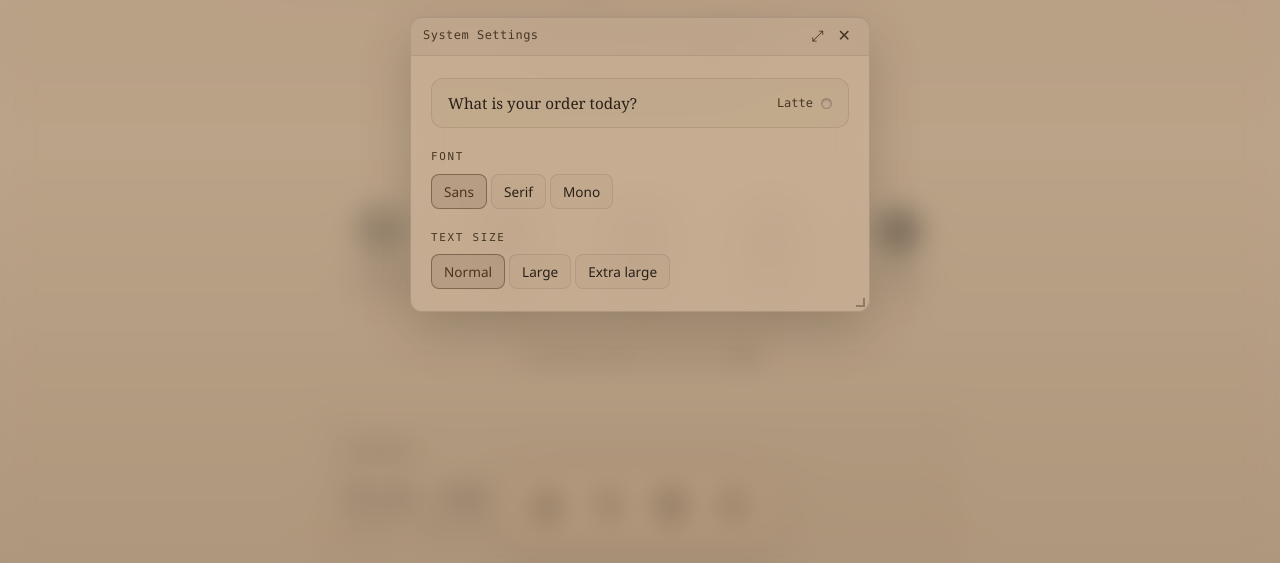
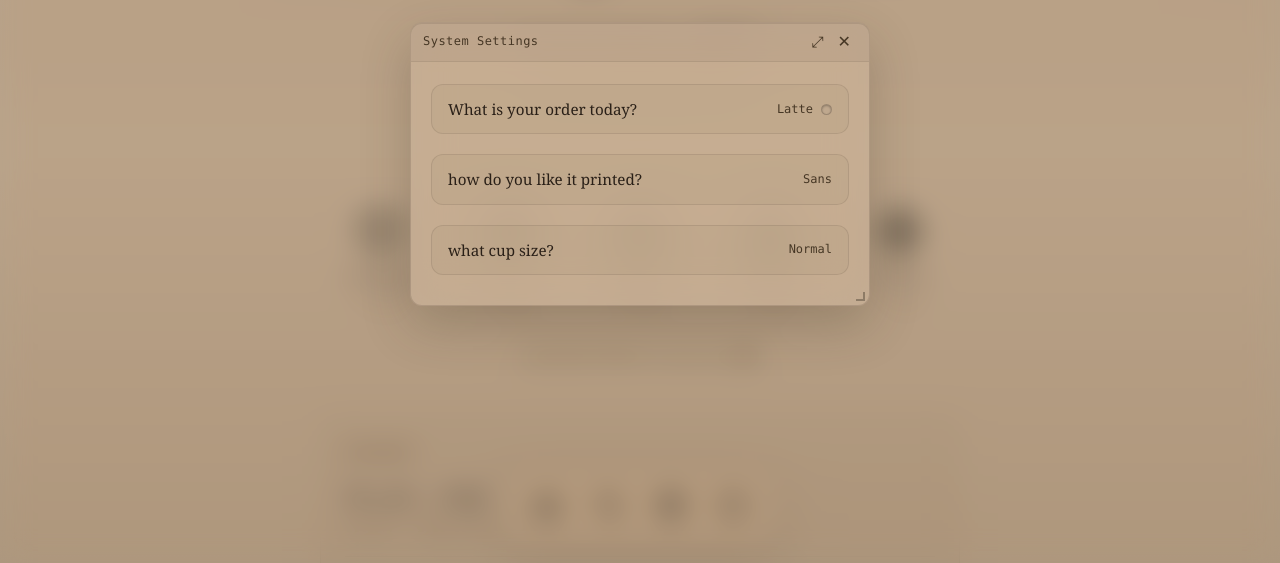
Before and after one commit to odisseuz/CofeeOS_personalblog, a website with bundled scripts: page index.html in a window 1280 px wide. Both pictures are taken after a click on the button "Settings". Shown: the part 236-799 px from the top of the page. Built offline with nearby package versions, Linux system fonts and the light colour scheme; files whose address does not match are found by name.

Commit message:
settings: font and size as menus, same card as the theme picker
Os tres controles do settings (tema, fonte, tamanho) agora sao cardapios com
a mesma linguagem: fechados mostram a escolha, abertos listam com linha
pontilhada. As perguntas trazem o tom ("what cup size?"), as opcoes continuam
tecnicas (Sans/Serif/Mono) pro usuario saber o que escolhe.

- escolher o tema fecha o settings quando veio do chip da bebida
- settings-label virou codigo morto (nenhum elemento usava): regra removida

```diff
--- a/index.html
+++ b/index.html
@@ -264,20 +264,32 @@
           </details>
         </section>
         <section class="settings-group">
-          <h3 class="settings-label">font</h3>
-          <div class="settings-row" id="font-family-menu">
-            <button class="pill-option" type="button" data-font-family="sans" aria-pressed="false" tabindex="0">Sans</button>
-            <button class="pill-option" type="button" data-font-family="serif" aria-pressed="false" tabindex="0">Serif</button>
-            <button class="pill-option" type="button" data-font-family="mono" aria-pressed="false" tabindex="0">Mono</button>
-          </div>
+          <details class="menu-card" id="font-picker">
+            <summary class="menu-summary">
+              <span class="menu-sum-title">how do you like it printed?</span>
+              <span class="menu-current"><span class="menu-current-name" id="current-font-name">Sans</span></span>
+            </summary>
+            <hr class="menu-rule">
+            <div class="menu-list" id="font-family-menu">
+              <button class="menu-item" type="button" data-font-family="sans" aria-pressed="false" tabindex="0"><span class="menu-name">Sans</span><span class="menu-dots"></span></button>
+              <button class="menu-item" type="button" data-font-family="serif" aria-pressed="false" tabindex="0"><span class="menu-name">Serif</span><span class="menu-dots"></span></button>
+              <button class="menu-item" type="button" data-font-family="mono" aria-pressed="false" tabindex="0"><span class="menu-name">Mono</span><span class="menu-dots"></span></button>
+            </div>
+          </details>
         </section>
         <section class="settings-group">
-          <h3 class="settings-label">text size</h3>
-          <div class="settings-row" id="font-menu">
-            <button class="pill-option" type="button" data-font-size="normal" aria-pressed="false" tabindex="0">Normal</button>
-            <button class="pill-option" type="button" data-font-size="large" aria-pressed="false" tabindex="0">Large</button>
-            <button class="pill-option" type="button" data-font-size="xl" aria-pressed="false" tabindex="0">Extra large</button>
-          </div>
+          <details class="menu-card" id="size-picker">
+            <summary class="menu-summary">
+              <span class="menu-sum-title">what cup size?</span>
+              <span class="menu-current"><span class="menu-current-name" id="current-size-name">Normal</span></span>
+            </summary>
+            <hr class="menu-rule">
+            <div class="menu-list" id="font-menu">
+              <button class="menu-item" type="button" data-font-size="normal" aria-pressed="false" tabindex="0"><span class="menu-name">Normal</span><span class="menu-dots"></span></button>
+              <button class="menu-item" type="button" data-font-size="large" aria-pressed="false" tabindex="0"><span class="menu-name">Large</span><span class="menu-dots"></span></button>
+              <button class="menu-item" type="button" data-font-size="xl" aria-pressed="false" tabindex="0"><span class="menu-name">Extra large</span><span class="menu-dots"></span></button>
+            </div>
+          </details>
         </section>
       </div>
       <div class="resize-handle"></div>
--- a/js/main.js
+++ b/js/main.js
@@ -160,16 +160,19 @@ document.addEventListener('coffee:overlay', syncInert);
     resetWindow(settingsWindow);
     settingsOverlay.classList.add('open');
     syncInert();
-    // vindo do selo da bebida, já abre o cardápio: é o que a pessoa quer ver
+    // vindo do chip da bebida, já abre o cardápio: é o que a pessoa quer ver.
+    // e marca que foi assim, pra escolher um tema fechar a janela toda — quem
+    // abriu o ⚙ por conta própria pode querer mexer em fonte/tamanho depois.
     const picker = document.getElementById('theme-picker');
     if (picker) picker.open = !!abrirCardapio;
+    settingsOverlay.setAttribute('data-from-chip', abrirCardapio ? '1' : '0');
     if (settingsClose) settingsClose.focus();
   }
   if (settingsToggle) settingsToggle.addEventListener('click', function () { openSettings(false); });
+  // o theme.js fecha o settings ao escolher um tema no cardápio
+  window.__closeSettings = closeSettings;
 
   // o chip da bebida no hero abre o settings com o cardápio já expandido
-  // o selo da bebida no hero acompanha o tema escolhido. É também a pista de
-  // que os temas existem (o cardápio fica no ⚙) e um atalho pra abrir ele.
   const brewTag = document.getElementById('brew-tag');
   if (brewTag) brewTag.addEventListener('click', function () { openSettings(true); });
   onBrewChange(function (bebida) {
--- a/js/theme.js
+++ b/js/theme.js
@@ -115,11 +115,18 @@ function endPreview() {
   options.forEach(function (opt) {
     const nome = opt.getAttribute('data-theme');
     opt.addEventListener('click', function () {
+      const cardapioAberto = picker && picker.open;
       setTheme(nome, true);   // clique anima
       pintarAtual(nome);
-      // fecha o cardápio: escolheu, acabou. (O toggle dispara endPreview, mas
-      // o tema do clique já foi salvo, então nada é perdido.)
-      if (picker && picker.open) picker.open = false;
+      // escolheu no cardápio: fecha ele. Se o settings foi aberto pelo chip
+      // da bebida, fecha a janela toda — a pessoa já conseguiu o que queria.
+      // Quem abriu o ⚙ sozinho continua nele (pode querer fonte/tamanho).
+      if (cardapioAberto) {
+        picker.open = false;
+        const overlay = document.getElementById('settings-overlay');
+        const doChip = overlay && overlay.getAttribute('data-from-chip') === '1';
+        if (doChip && window.__closeSettings) window.__closeSettings();
+      }
     });
     if (semHover) return;   // toque não tem hover: só o clique
     opt.addEventListener('mouseenter', function () {
@@ -142,9 +149,10 @@ function endPreview() {
   const FAMILY_KEY = 'coffeeos:font-family';
   const root = document.documentElement;
   const articleTrigger = document.getElementById('article-font-toggle');
-  const options = document.querySelectorAll('#font-family-menu .pill-option');
+  const options = document.querySelectorAll('#font-family-menu .menu-item');
   const articleOptions = document.querySelectorAll('#article-font-menu .pill-option');
   const families = ['sans', 'serif', 'mono'];
+  const NOMES = { sans: 'Sans', serif: 'Serif', mono: 'Mono' };
 
   function savedFamily() {
     try {
@@ -170,6 +178,9 @@ function endPreview() {
       articleTrigger.setAttribute('aria-label', 'Font: ' + name);
       articleTrigger.setAttribute('title', 'Font: ' + name);
     }
+    // o cabeçalho do cardápio de fonte mostra a escolha atual
+    const rotulo = document.getElementById('current-font-name');
+    if (rotulo) rotulo.textContent = NOMES[name] || name;
   }
 
   const stored = savedFamily();
@@ -197,8 +208,9 @@ function endPreview() {
 (function () {
   const FONT_KEY = 'coffeeos:font-size';
   const root = document.documentElement;
-  const options = document.querySelectorAll('#font-menu .pill-option');
+  const options = document.querySelectorAll('#font-menu .menu-item');
   const sizes = ['normal', 'large', 'xl'];
+  const NOMES = { normal: 'Normal', large: 'Large', xl: 'Extra large' };
 
   function savedSize() {
     try {
@@ -218,6 +230,9 @@ function endPreview() {
       const active = opt.getAttribute('data-font-size') === name;
       opt.setAttribute('aria-pressed', active ? 'true' : 'false');
     });
+    // o cabeçalho do cardápio de tamanho mostra a escolha atual
+    const rotulo = document.getElementById('current-size-name');
+    if (rotulo) rotulo.textContent = NOMES[name] || name;
   }
 
   const stored = savedSize();
--- a/style.css
+++ b/style.css
@@ -670,15 +670,6 @@ body::before {
   margin-bottom: 0;
 }
 
-.settings-label {
-  margin: 0 0 8px;
-  color: var(--muted);
-  font-family: var(--font-mono);
-  font-size: 0.68rem;
-  font-weight: 400;
-  letter-spacing: 0.16em;
-  text-transform: uppercase;
-}
 
 .settings-row {
   display: flex;
@@ -2815,11 +2806,7 @@ body.chrome-dim .editor-bar {
   --icon-filter: invert(1) brightness(1.8) sepia(0.75) saturate(2) drop-shadow(0 2px 4px rgba(0, 0, 0, 0.5));
 }
 
-/* cardápio de temas (settings) */
-.settings-group:has(#theme-menu) .settings-label {
-  display: none; /* o cardápio traz o próprio título */
-}
-
+/* cardápios do settings (tema, fonte, tamanho) */
 .menu-card {
   margin: 4px 0 8px;
   padding: 0;
```
